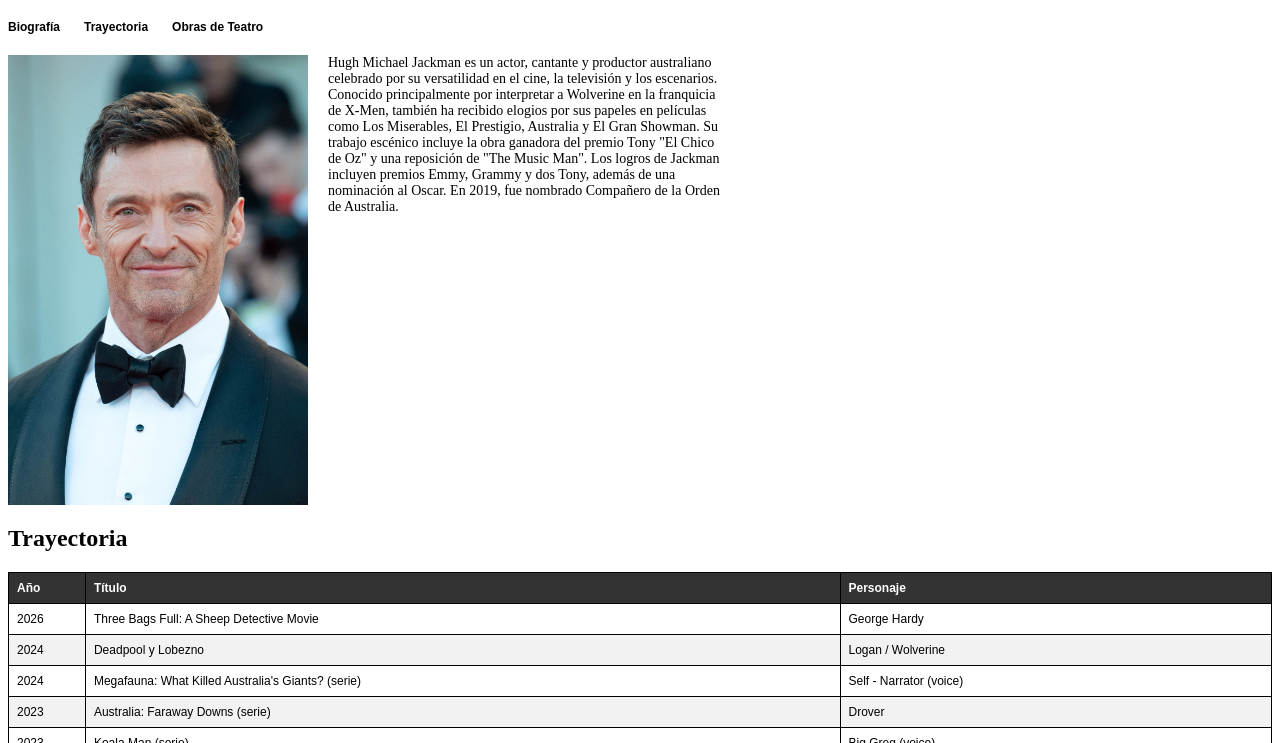
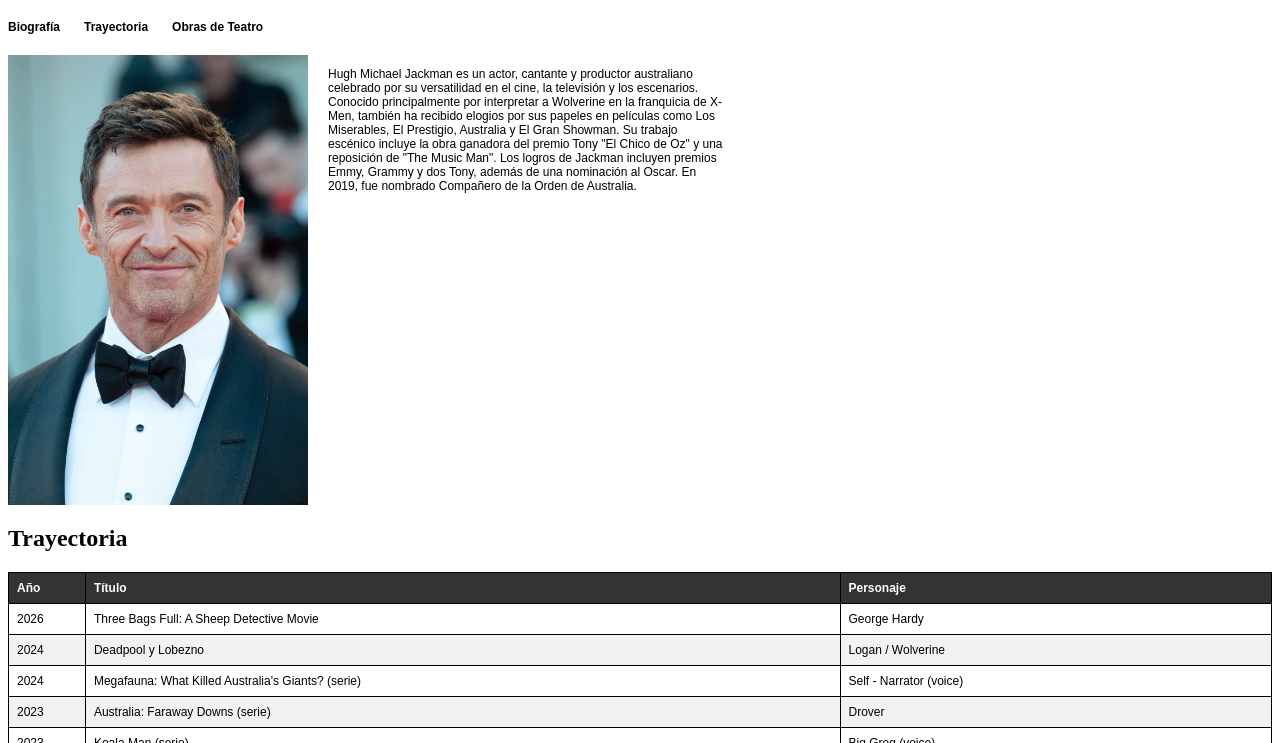
Before and after one commit to 4GeeksAcademy/Artista-HugeJackman-ClaudiaGarcia, a plain HTML site: page index.html in a window 1280 px wide. Shown: the part 57-800 px from the top of the page. Drawn offline with Linux system fonts and the light colour scheme.

Commit message:
Corrección del HTML en la sección de biografía para mostrar texto junto a la foto

```diff
--- a/index.html
+++ b/index.html
@@ -14,8 +14,9 @@
         <a href="#proyectos">Obras de Teatro</a>
     </nav>
     <div id="biografia" class="contenedor">
-            <img src="hugh.jpg" alt="Hugh Jackman" class="imagen">
-        <div class="texto letra_te            <p>Hugh Michael Jackman es un actor, cantante y productor australiano celebrado por su versatilidad en el cine, la televisión y los escenarios. Conocido principalmente por interpretar a Wolverine en la franquicia de X-Men, también ha recibido elogios por sus papeles en películas como Los Miserables, El Prestigio, Australia y El Gran Showman. Su trabajo escénico incluye la obra ganadora del premio Tony "El Chico de Oz" y una reposición de "The Music Man". Los logros de Jackman incluyen premios Emmy, Grammy y dos Tony, además de una nominación al Oscar. En 2019, fue nombrado Compañero de la Orden de Australia.</p>
+        <img src="hugh.jpg" alt="Hugh Jackman" class="imagen">
+        <div class="texto letra_texto">
+            <p>Hugh Michael Jackman es un actor, cantante y productor australiano celebrado por su versatilidad en el cine, la televisión y los escenarios. Conocido principalmente por interpretar a Wolverine en la franquicia de X-Men, también ha recibido elogios por sus papeles en películas como Los Miserables, El Prestigio, Australia y El Gran Showman. Su trabajo escénico incluye la obra ganadora del premio Tony "El Chico de Oz" y una reposición de "The Music Man". Los logros de Jackman incluyen premios Emmy, Grammy y dos Tony, además de una nominación al Oscar. En 2019, fue nombrado Compañero de la Orden de Australia.</p>
         </div>
     </div>
     <section id="trayectoria">
```
